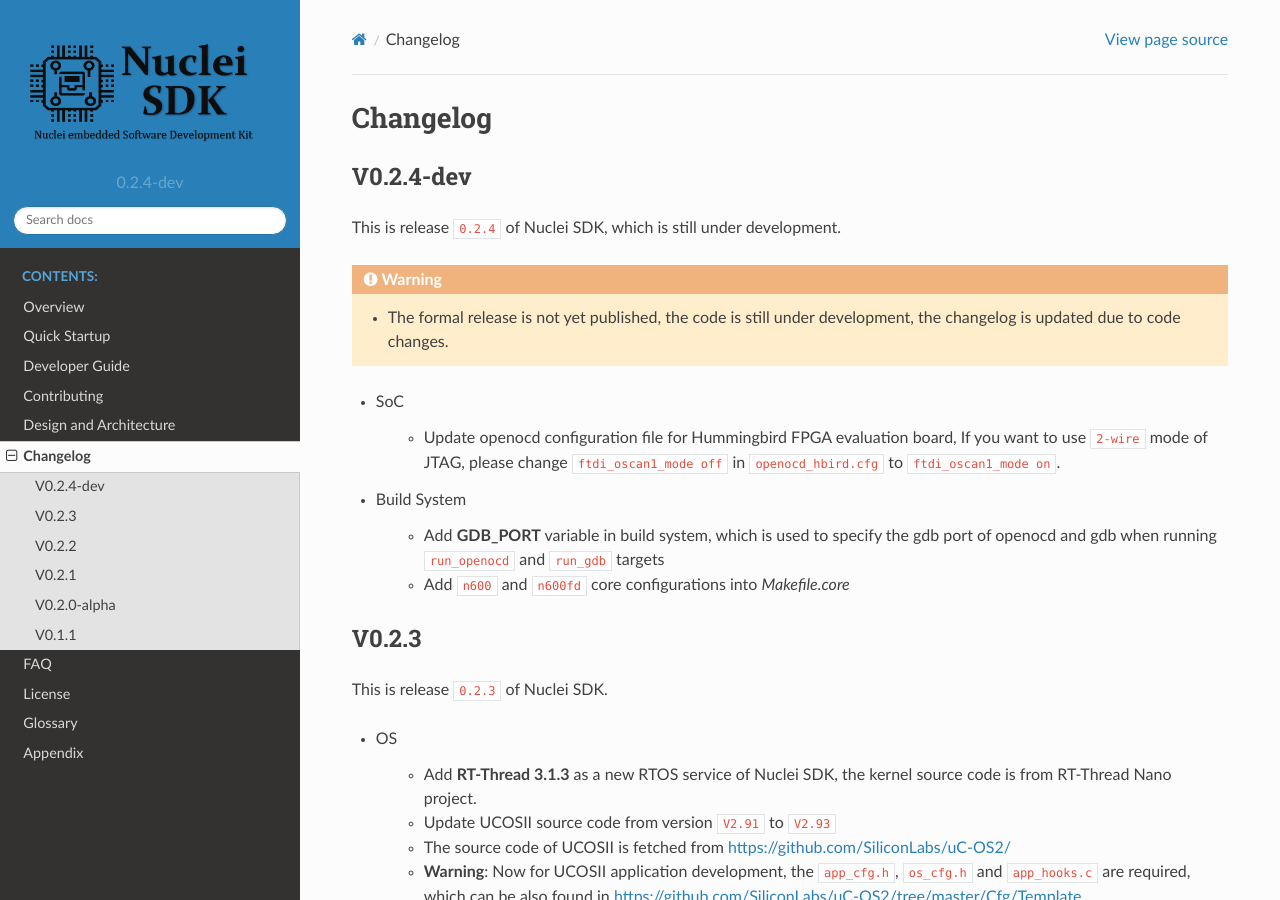
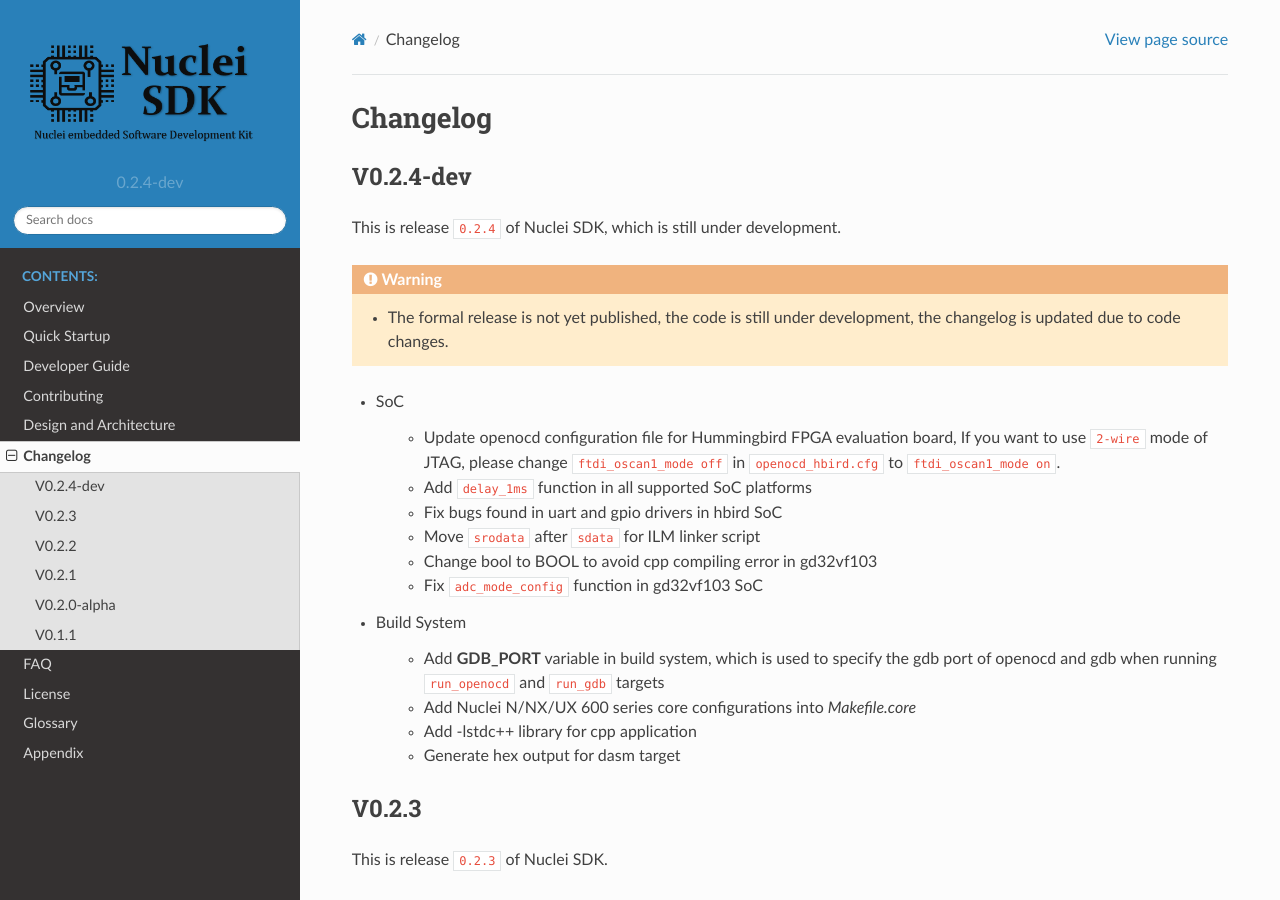
Before and after one commit to Nuclei-Software/nuclei-sdk, a Sphinx documentation site: the page built from doc/source/changelog.rst, in a window 1280 px wide and 900 px high. Built offline with Sphinx 7.4.7 and the Read the Docs theme 2.0.0, drawn with Linux system fonts in a browser that asks for light colours.

Commit message:
doc: update changelog for nuclei sdk
Signed-off-by: Huaqi Fang <578567190@qq.com>

```diff
--- a/doc/source/changelog.rst
+++ b/doc/source/changelog.rst
@@ -18,12 +18,20 @@
    - Update openocd configuration file for Hummingbird FPGA evaluation board,
      If you want to use ``2-wire`` mode of JTAG, please change ``ftdi_oscan1_mode off``
      in ``openocd_hbird.cfg`` to ``ftdi_oscan1_mode on``.
+   - Add ``delay_1ms`` function in all supported SoC platforms
+   - Fix bugs found in uart and gpio drivers in hbird SoC
+   - Move ``srodata`` after ``sdata`` for ILM linker script
+   - Change bool to BOOL to avoid cpp compiling error in gd32vf103
+   - Fix ``adc_mode_config`` function in gd32vf103 SoC
 
 * Build System
 
    - Add **GDB_PORT** variable in build system, which is used to specify the gdb port
      of openocd and gdb when running ``run_openocd`` and ``run_gdb`` targets
-   - Add ``n600`` and ``n600fd`` core configurations into *Makefile.core*
+   - Add Nuclei N/NX/UX 600 series core configurations into *Makefile.core*
+   - Add -lstdc++ library for cpp application
+   - Generate hex output for dasm target
+
 
 
 V0.2.3
--- a/doc/source/develop/buildsystem.rst
+++ b/doc/source/develop/buildsystem.rst
@@ -483,8 +483,14 @@
    n307      rv32imafc  ilp32f
    n307fd    rv32imafdc ilp32d
    n600      rv32imac   ilp32
+   n600f     rv32imafc  ilp32f
    n600fd    rv32imafdc ilp32d
    nx600     rv64imac   lp64
+   nx600f    rv64imafc  lp64f
+   nx600fd   rv64imafdc lp64d
+   ux600     rv64imac   lp64
+   ux600f    rv64imafc  lp64f
+   ux600fd   rv64imafdc lp64d
    ========  ========== =======
 
 .. _develop_buildsystem_var_simulation:
```
